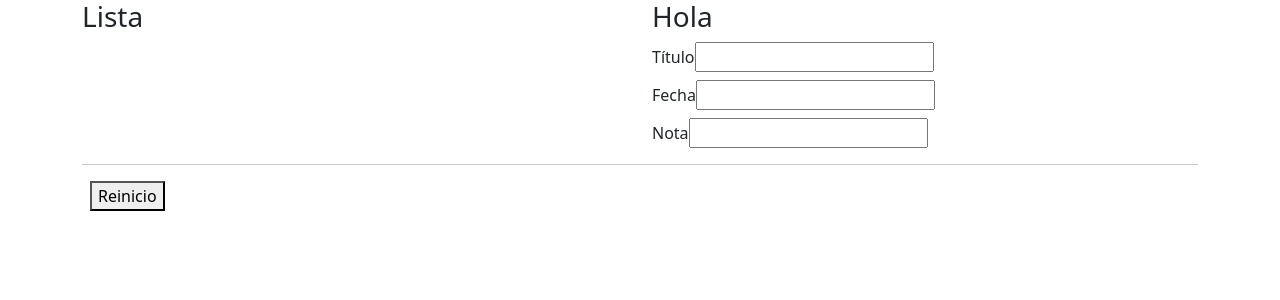
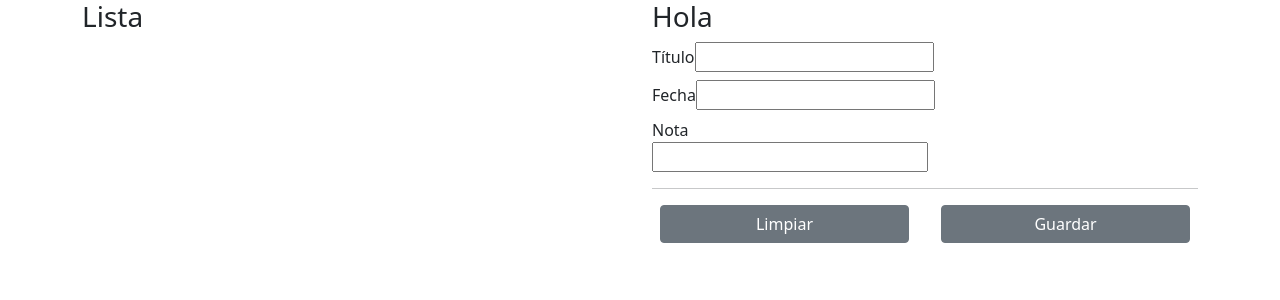
Before and after one commit to 18350291/notas, a React (Create React App) app: page / in a window 1280 px wide. Shown: the top 300 px of the page. Built offline with nearby package versions, Linux system fonts and the light colour scheme.

Commit message:
Se realizó el guardado de información en notas

```diff
--- a/src/App.jsx
+++ b/src/App.jsx
@@ -24,6 +24,10 @@ function App() {
       nota: "",
     });
 
+  }
+
+  const handleClickGuardar =() =>{
+    localStorage.setItem("notas", JSON.stringify(inputState));
   }
 
   return (
@@ -65,21 +69,40 @@ function App() {
             type = "text"
             onChange = {handleInputChange}
             value = {inputState.nota}
+            style = {{width: "100%"}}
+
         /></label>
 
+      <hr></hr>
+      <div className="ms-2 me-2 mt-2 row">
+
+      <div className="col">
+        <span className="row me-1">
+          <button
+            type="button"
+            className="btn btn-secondary"
+            onClick={handleResetClick}
+          >
+            Limpiar
+          </button>
+          </span>
+        </div>
+
+        <div className="col">
+          <span className="row ms-1">
+
+          <button
+            type="button"
+            className="btn btn-secondary"
+            onClick={handleClickGuardar}>
+            Guardar
+          </button>
+          </span>
+
+            </div>
+          </div>
         </div>
       </div>
-      <hr></hr>
-      <div className="ms-2 mt-2">
-
-      <button
-        type="button"
-        onClick={handleResetClick}
-      >
-        Reinicio
-      </button>
-      </div>
-
     </div>
   );
 }
```
